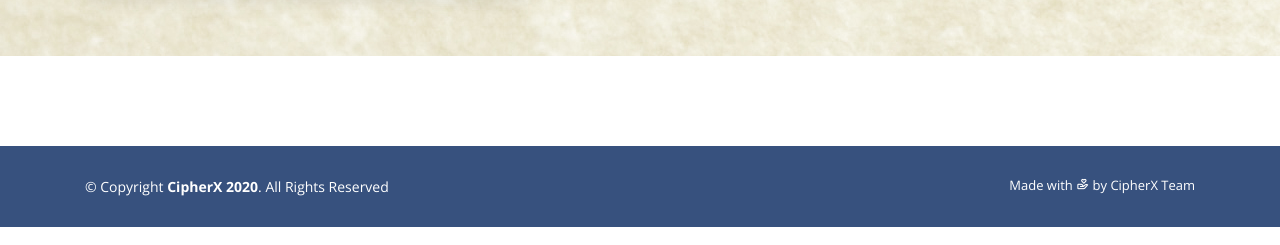
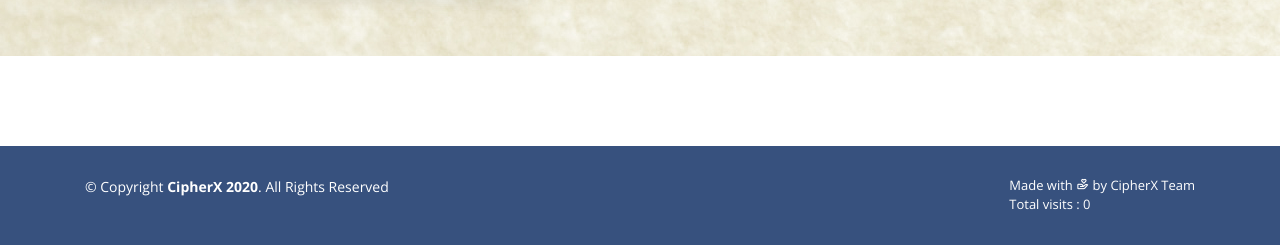
Before and after one commit to HarshitDolu/Crypto, a Django app: page / in a window 1280 px wide. Shown: the part 3542-3787 px from the top of the page. Run offline with Django 3.2, Linux system fonts and the light colour scheme; some libraries are stand-ins or nearby versions.

Commit message:
added visit counter

```diff
--- a/attack/templates/attack/home.html
+++ b/attack/templates/attack/home.html
@@ -449,7 +449,8 @@ In Cryptography the techniques which are use to protect information are obtained
         <!-- You can delete the links only if you purchased the pro version. -->
         <!-- Licensing information: https://bootstrapmade.com/license/ -->
         <!-- Purchase the pro version with working PHP/AJAX contact form: https://bootstrapmade.com/arsha-free-bootstrap-html-template-corporate/ -->
-        Made with <i class="bx bx-donate-heart"></i> by CipherX Team
+        Made with <i class="bx bx-donate-heart"></i> by CipherX Team<br>
+        Total visits : {{num_visits}}
       </div>
     </div>
   </footer><!-- End Footer -->
--- a/attack/views.py
+++ b/attack/views.py
@@ -12,6 +12,9 @@ import requests
 import json
 # Home view
 def home(request):
+    num_visits = request.session.get('num_visits', 0);
+    request.session['num_visits'] = num_visits + 1
+    context = {'num_visits': num_visits}
     if request.method=='POST' and 'sent' in request.POST:
         name=request.POST['name']
         email=request.POST['email']
@@ -53,7 +56,7 @@ def home(request):
 
 
 
-    return render(request,'attack/home.html')
+    return render(request,'attack/home.html',context)
 # encrypt function of k-shift cipher
 def remove(string):
     return "".join(string.split())
```
